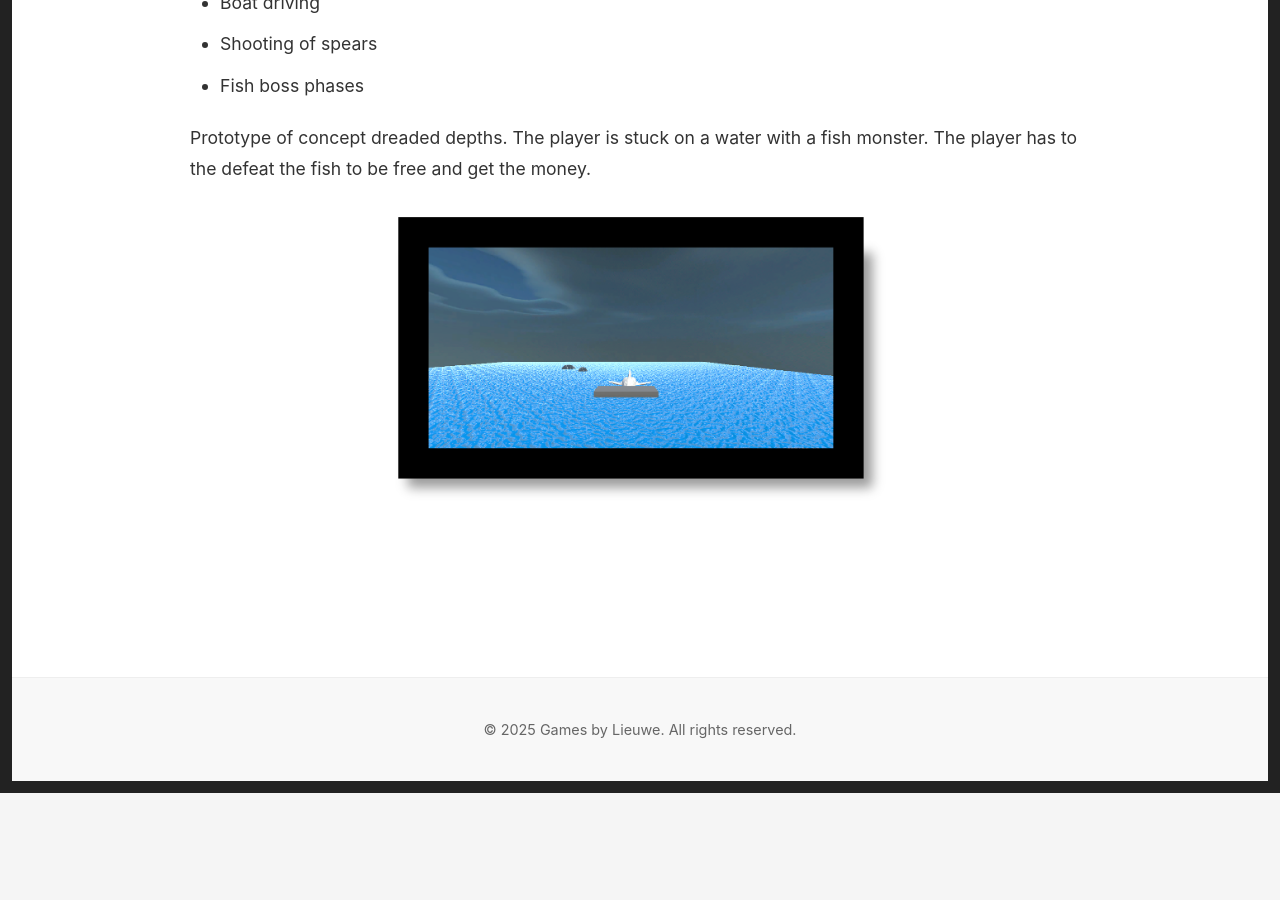
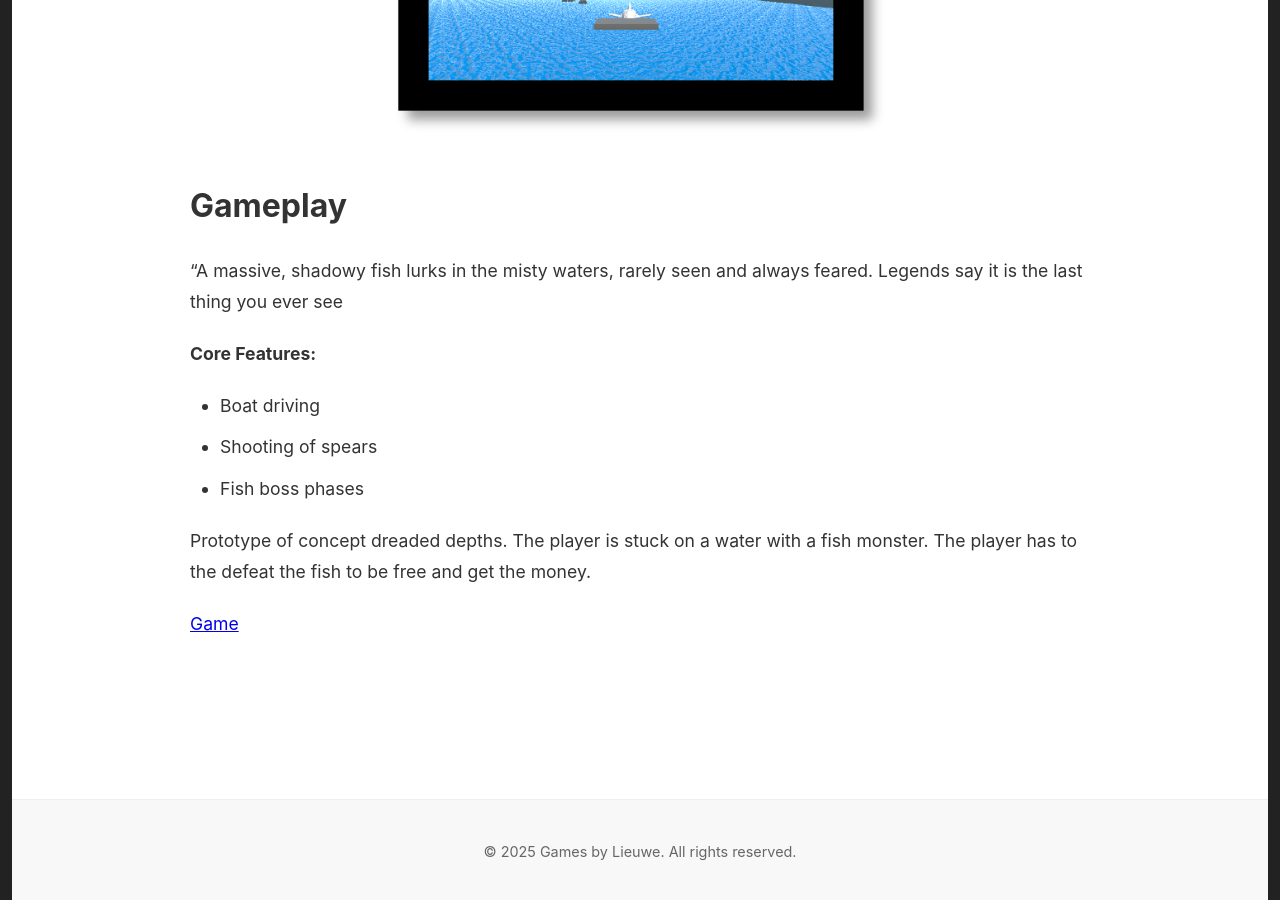
Before and after one commit to lieuweZ/lieuwez.github.io, a Jekyll site: the page built from _projects/project-two.md, in a window 1280 px wide and 900 px high, scrolled down 779 px. Built offline with Jekyll 4.4.1, drawn with Linux system fonts in a browser that asks for light colours; before the commit the page ends 1572 px from its top, so only the background shows below that.

Commit message:
add context

```diff
--- a/_projects/project-two.md
+++ b/_projects/project-two.md
@@ -8,7 +8,11 @@ order: 2
 
 ## Overview
 
+![Dreaded Depths](/assets/images/DreadedDepths.png)
+
 ## Gameplay
+
+"A massive, shadowy fish lurks in the misty waters, rarely seen and always feared. Legends say it is the last thing you ever see
 
 **Core Features:**
 - Boat driving
@@ -18,4 +22,4 @@ order: 2
 Prototype of concept dreaded depths. The player is stuck on a water with a fish monster. The player has to the defeat the fish to be free and get the money.
 
 
-![Dreaded Depths](/assets/images/DreadedDepths.png)
+[Game](https://fuzesuga.itch.io/dreaded-depths)
```
